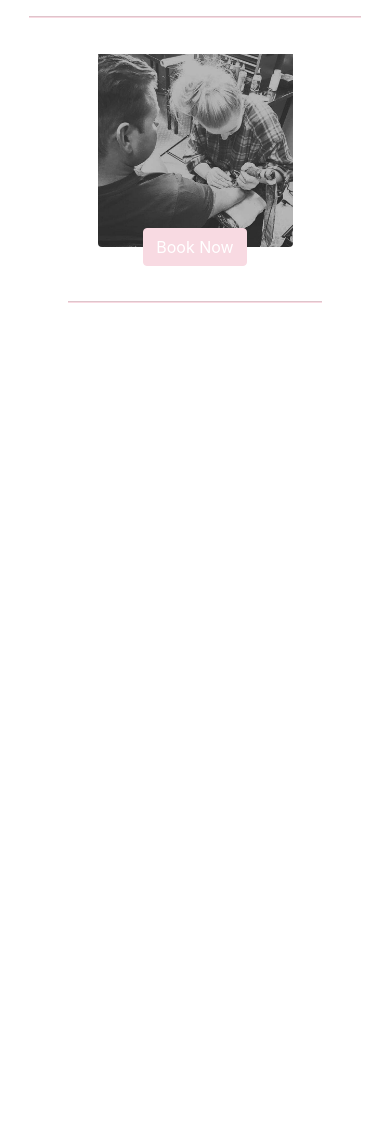
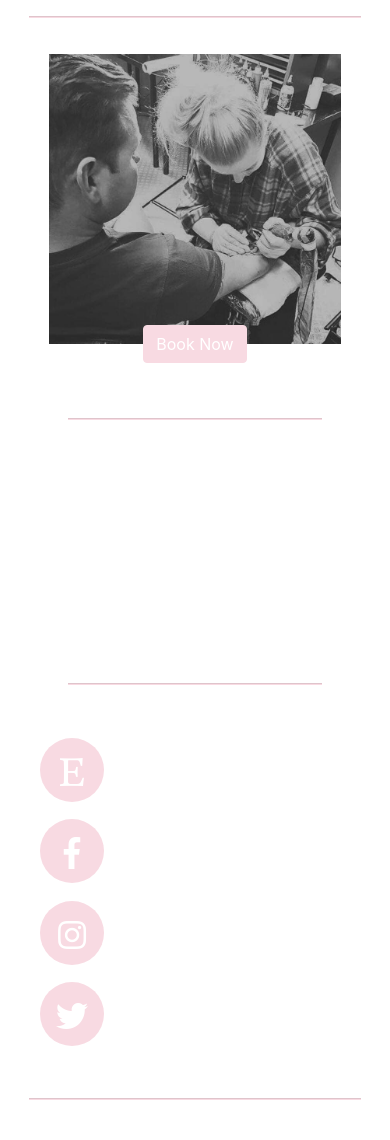
Before and after one commit to dalebarrie96/KaymieSeven, a Node server app: page / in a window 390 px wide. Shown: the part 73-1213 px from the top of the page. Before the commit the page ends 376 px from the top, so only its background shows below. Run offline with Node 20, Linux system fonts and the light colour scheme; some libraries are stand-ins or nearby versions.

Commit message:
Further work on ipad screen, and majority of the social icons has been styled and positioned

```diff
--- a/css/main.css
+++ b/css/main.css
@@ -18,6 +18,11 @@ hr{
   background-color: #F8DAE2;
 }
 
+.row{
+  padding-top: 5%;
+  padding-bottom: 5%;
+}
+
 .header-hr{
   width: 85%;
 }
@@ -36,6 +41,14 @@ hr{
     box-shadow: 0 0 0 0.2rem #fceaef;
 }
 
+.fa-facebook-square{
+  color: #F8DAE2;
+}
+
+.fab{
+  color: #F8DAE2;
+}
+
 
 /* This is for mobile stuff */
 
@@ -46,11 +59,10 @@ hr{
 	}
 
   .booking-img{
-    padding-top: 5%;
     display: block;
     margin-left: auto;
     margin-right: auto;
-    width: 50%;
+    width: 75%;
   }
 
   .btn-booking{
@@ -58,6 +70,10 @@ hr{
     margin-left: auto;
     margin-right: auto;
     transform: translate(0, -50%);
+  }
+
+  .ipad{
+    display: none;
   }
 
   hr{
@@ -80,10 +96,18 @@ hr{
   }
 
   .booking-img{
+    width: 90%;
+    padding-left: 10%;
+  }
+
+  .btn-booking{
     display: block;
     margin-left: auto;
     margin-right: auto;
-    width: 50%;
+  }
+
+  .mobile{
+    display: none;
   }
 
 }
--- /dev/null
+++ b/css/socialIcons.css
@@ -0,0 +1,50 @@
+/* social media icons css */
+
+/* .fa-facebook-square{
+  color: #F8DAE2;
+} */
+
+.fab{
+  color: white;
+}
+
+.social-list{
+  text-align:center;
+}
+
+a{
+  font-family: 'Oswald', sans-serif;
+}
+
+.social-icons ul > li > a {
+  display: block;
+  color: white;
+  background-color: #F8DAE2;
+  border-radius: 100%;
+  font-size: 2rem;
+  line-height: 4rem;
+  height: 4rem;
+  width: 4rem;
+}
+
+
+/* This is for mobile stuff */
+
+@media (max-width: 767px) {
+
+.social-li{
+  margin-top: 5%;
+}
+
+}
+
+/* This is for ipad or higher */
+
+@media (min-width: 767px) {
+
+  .social-li{
+    margin-top: 5%;
+    margin-bottom: 10%;
+  }
+
+}
--- a/views/components/headerInfo.html
+++ b/views/components/headerInfo.html
@@ -17,6 +17,8 @@
 
     <!-- Custom styles for this template -->
     <link href="css/main.css" rel="stylesheet">
+    <link rel="stylesheet" href="https://use.fontawesome.com/releases/v5.6.3/css/all.css" integrity="sha384-UHRtZLI+pbxtHCWp1t77Bi1L4ZtiqrqD80Kn4Z8NTSRyMA2Fd33n5dQ8lWUE00s/" crossorigin="anonymous">
+    <!-- <link href="vendor/fontawesome-free/css/all.min.css" rel="stylesheet" type="text/css"> -->
 
     <!-- Bootstrap core JavaScript -->
     <script src="../node_modules/jquery/dist/jquery.min.js"></script>
--- /dev/null
+++ b/views/components/socialIcons.html
@@ -0,0 +1,24 @@
+<div class="social-icons">
+<ul class="fa-ul social-list">
+    <li class="list-unstyled-item social-li">
+      <a href="https://www.etsy.com/uk/shop/KaymieSevenArt" alt="Etsy" target="_blank">
+    <i class="fab fa-etsy"></i>
+      </a>
+    </li>
+    <li class="list-unstyled-item social-li">
+      <a href="https://www.facebook.com/kaymieseventattoo/" target="_blank">
+        <i class="fab fa-facebook-f"></i>
+      </a>
+    </li>
+    <li class="list-unstyled-item social-li">
+      <a href="https://www.instagram.com/kaymieseven/?hl=en" target="_blank">
+        <i class="fab fa-instagram"></i>
+      </a>
+    </li>
+    <li class="list-unstyled-item social-li">
+      <a href="https://twitter.com/__KaymieSeven" target="_blank">
+        <i class="fab fa-twitter"></i>
+      </a>
+    </li>
+</ul>
+</div>
--- a/views/index.html
+++ b/views/index.html
@@ -1,4 +1,5 @@
 <% include components/headerInfo.html %>
+<link href="css/socialIcons.css" rel="stylesheet">
 
   <body>
 
@@ -9,17 +10,35 @@
     <hr class="header-hr">
 
     <div class="row">
-  	  <div class="col-lg-4 col-sm-6">
-      	  <img class="rounded booking-img" src="../img/kaymie_dark_tattoo.jpg" alt="Book Now">
-          <button type="button" class="btn btn-main btn-booking">Book Now</button>
+  	  <div class="col-md-6 col-sm-12">
+      	  <img class="booking-img" src="../img/kaymie_dark_tattoo.jpg" alt="Book Now">
+          <button type="button" class="btn btn-main btn-booking mobile">Book Now</button>
   	  </div>
+      <div class="col-md-2 ipad">
+        <button type="button" class="btn btn-main btn-booking">Book Now</button>
+      </div>
+      <div class="col-md-4 ipad">
+        <% include components/socialIcons.html %>
+      </div>
     </div>
 
 
     <!-- <p><%= hello %><p> -->
 
     <hr class="body-hr">
+    <div class="row">
+      <br><br><br><br><br><br><br><br>
+    </div>
 
+    <hr class="body-hr">
 
+    <div class="row mobile">
+      <div class="col-sm-12">
+        <% include components/socialIcons.html %>
+      </div>
+    </div>
+
+    <hr class="header-hr">
+    <br>
 
 <% include components/footer.html %>
```
Also changed, not shown: 1 other file.
